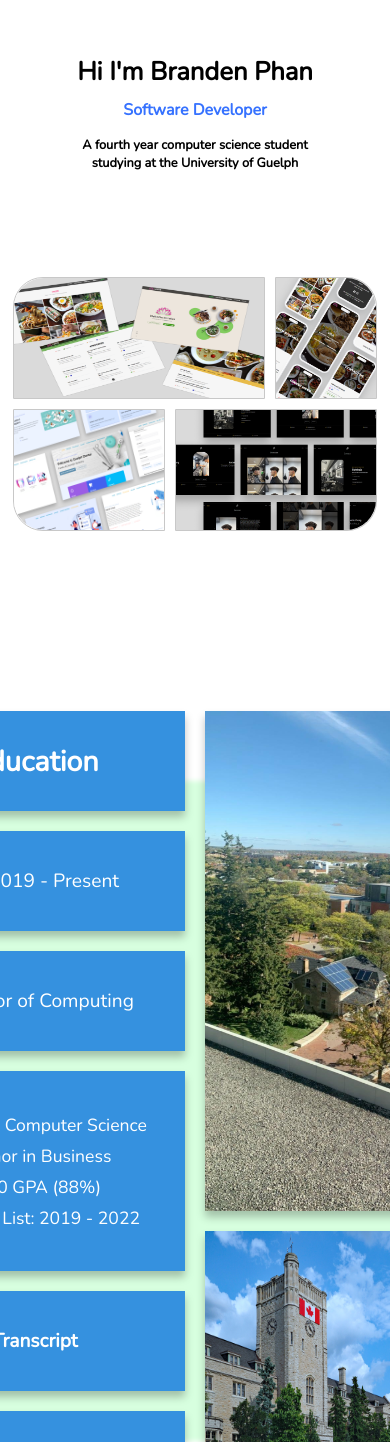
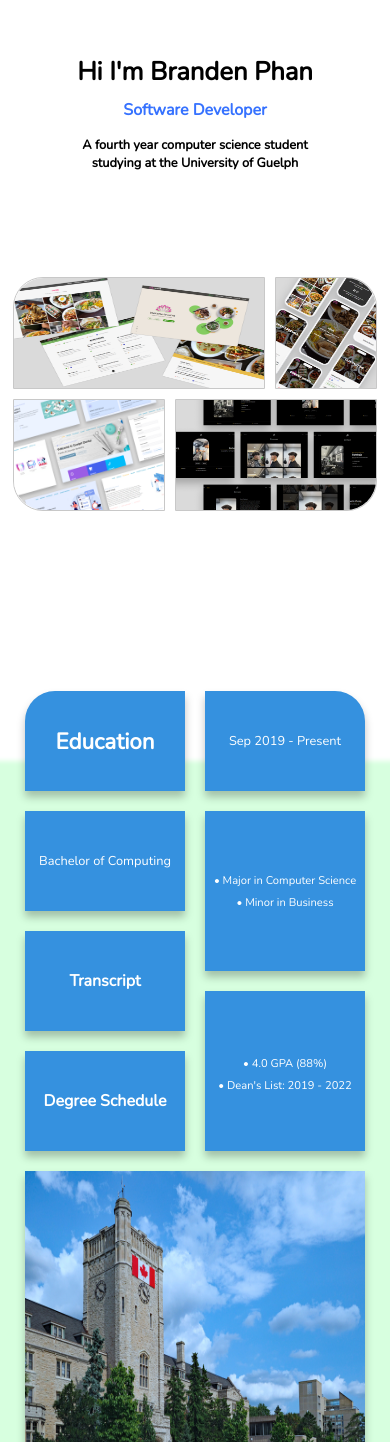
Before and after one commit to brandenphan/Portfolio-v2, a React (Create React App) app: page /home in a window 390 px wide. Shown: the part 126-1568 px from the top of the page. Built offline with nearby package versions, Linux system fonts and the light colour scheme.

Commit message:
added responsiveness to education

```diff
--- a/src/Components/Education.js
+++ b/src/Components/Education.js
@@ -2,27 +2,31 @@ import styled from "styled-components";
 import Home6 from "../Images/home6.jpg";
 import Home7 from "../Images/home7.jpg";
 import transcript from '../Images/transcript.pdf';
+import { useWidth } from "../Context/WidthContext";
 
-const Education = () => (
+const Education = () => {
+    const { width } = useWidth();
+
+    return (
+        width > 800 ?
             <Container>
                 <GreenBackground />
-
                 <EducationContainer>
                     <LeftContainer>
                         <InformationContainer style={{height: "100px", borderRadius: "30px 0px 0px 0px"}}>
-                    <Text style={{fontSize: "1.8rem", fontWeight: "bold"}}>Education</Text>
+                            <Text style={{fontSize: width > 1000 ? "1.8rem" : "1.6rem", fontWeight: "bold"}}>Education</Text>
                         </InformationContainer>
                         <InformationContainer style={{marginTop: "20px", height: "100px"}}>
-                    <Text style={{fontSize: "1.2rem"}}>Sep 2019 - Present</Text>
+                            <Text style={{fontSize: width > 1000 ? "1.2rem" : "1rem"}}>Sep 2019 - Present</Text>
                         </InformationContainer>
                         <InformationContainer style={{marginTop: "20px", height: "100px"}}>
                             <Text style={{fontSize: "1.2rem"}}>Bachelor of Computing</Text>
                         </InformationContainer>
                         <InformationContainer style={{marginTop: "20px", height: "200px", flexDirection: "column"}}>
-                    <Text style={{fontSize: "1.1rem", margin: "0"}}>• Major in Computer Science</Text>
-                    <Text style={{fontSize: "1.1rem", margin: "0", marginTop: "7px"}}>• Minor in Business</Text>
-                    <Text style={{fontSize: "1.1rem", margin: "0", marginTop: "7px"}}>• 4.0 GPA (88%)</Text>
-                    <Text style={{fontSize: "1.1rem", margin: "0", marginTop: "7px"}}>• Dean's List: 2019 - 2022</Text>
+                            <Text style={{fontSize: width > 1000 ? "1.1rem" : "0.9rem", margin: "0"}}>• Major in Computer Science</Text>
+                            <Text style={{fontSize: width > 1000 ? "1.1rem" : "0.9rem", margin: "0", marginTop: "7px"}}>• Minor in Business</Text>
+                            <Text style={{fontSize: width > 1000 ? "1.1rem" : "0.9rem", margin: "0", marginTop: "7px"}}>• 4.0 GPA (88%)</Text>
+                            <Text style={{fontSize: width > 1000 ? "1.1rem" : "0.9rem", margin: "0", marginTop: "7px"}}>• Dean's List: 2019 - 2022</Text>
                         </InformationContainer>
                         <StyledAnchor href={transcript} target="_blank">
                             <Button>
@@ -36,17 +40,61 @@ const Education = () => (
                         </StyledAnchor>
                     </LeftContainer>
                     <RightContainer>
-                <div style={{width: "300px", height: "500px", borderRadius: "0px 30px 0px 0px"}}>
+                        <div style={{width: width > 800 ? "300px" : "250px", height: "500px", borderRadius: "0px 30px 0px 0px"}}>
                             <img src={Home6} alt="Home6" height="500px" width="300px" style={{borderRadius: "0px 30px 0px 0px", boxShadow: "0px 6px 8px 0px rgba(0,0,0,0.25)"}} />
                         </div>
-                <div style={{width: "300px", marginTop: "20px", height: "280px", borderRadius: "0px 0px 30px 0px"}}>
+                        <div style={{width: width > 800 ? "300px" : "250px", marginTop: "20px", height: "280px", borderRadius: "0px 0px 30px 0px"}}>
                             <img src={Home7} alt="Home7" height="280px" width="300px" style={{borderRadius: "0px 0px 30px 0px", boxShadow: "0px 6px 8px 0px rgba(0,0,0,0.25)"}} />
                         </div>
                     </RightContainer>
                 </EducationContainer>
-
             </Container>
-);
+        :
+            <Container>
+                <GreenBackground />
+                <div style={{position: "absolute", top: "0", width: "100vw"}}>
+                    <div style={{display: "flex", justifyContent: "center"}}>
+                        <InformationContainer style={{height: "100px", borderRadius: "30px 0px 0px 0px", marginLeft: "10px", marginRight: "10px"}}>
+                            <Text style={{fontSize: width > 1000 ? "1.8rem" : width > 500 ? "1.6rem" : "1.4rem", fontWeight: "bold"}}>Education</Text>
+                        </InformationContainer>
+                        <InformationContainer style={{height: "100px", borderRadius: "0px 30px 0px 0px", marginLeft: "10px", marginRight: "10px"}}>
+                            <Text style={{fontSize: width > 1000 ? "1.2rem" : width > 500 ? "1rem" : "0.8rem"}}>Sep 2019 - Present</Text>
+                        </InformationContainer>
+                    </div>
+                    <div style={{display: "flex", justifyContent: "center", marginTop: "20px"}}>
+                        <div>
+                            <InformationContainer style={{height: "100px", borderRadius: "0px 0px 0px 0px", marginLeft: "10px", marginRight: "10px"}}>
+                                <Text style={{fontSize: width > 1000 ? "1.2rem" : width > 500 ? "1rem" : "0.8rem"}}>Bachelor of Computing</Text>
+                            </InformationContainer>
+                            <StyledAnchor href={transcript} target="_blank">
+                                <Button>
+                                    <ButtonText>Transcript</ButtonText>
+                                </Button>
+                            </StyledAnchor>
+                            <StyledAnchor href="https://www.uoguelph.ca/registrar/calendars/undergraduate/2019-2020/c10/c10bcomp-sofs.shtml" target="_blank">
+                                <Button style={{borderRadius: "0px 0px 0px 0px"}}>
+                                    <ButtonText>Degree Schedule</ButtonText>
+                                </Button>
+                            </StyledAnchor>
+                        </div>
+                        <div>
+                            <InformationContainer style={{height: "160px", flexDirection: "column", marginLeft: "10px", marginRight: "10px"}}>
+                                <Text style={{fontSize: width > 1000 ? "1.1rem" : width > 500 ? "0.9rem" : "0.7rem", margin: "0"}}>• Major in Computer Science</Text>
+                                <Text style={{fontSize: width > 1000 ? "1.1rem" : width > 500 ? "0.9rem" : "0.7rem", margin: "0", marginTop: "7px"}}>• Minor in Business</Text>
+                            </InformationContainer>
+                            <InformationContainer style={{marginTop: "20px", height: "160px", flexDirection: "column", marginLeft: "10px", marginRight: "10px"}}>
+                                <Text style={{fontSize: width > 1000 ? "1.1rem" : width > 500 ? "0.9rem" : "0.7rem", margin: "0", marginTop: "7px"}}>• 4.0 GPA (88%)</Text>
+                                <Text style={{fontSize: width > 1000 ? "1.1rem" : width > 500 ? "0.9rem" : "0.7rem", margin: "0", marginTop: "7px"}}>• Dean's List: 2019 - 2022</Text>
+                            </InformationContainer>
+                        </div>
+                    </div>
+                    <div style={{marginTop: "20px", display: "flex", justifyContent: "center"}}>
+                        <img src={Home7} alt="" height={width > 700 ? "600px" : width > 600 ? "500px" : width > 500 ? "450px" : "350px"} width={width > 700 ? "620px" : width > 600 ? "520px" : width > 500 ? "420px" : "340px"} style={{boxShadow: "0px 6px 8px 0px rgba(0,0,0,0.25)", borderRadius: "0px 0px 30px 30px"}} />
+                    </div>
+                </div>
+            </Container>
+    )
+};
 
 export default Education;
 
@@ -62,6 +110,11 @@ const Container = styled.div`
     width: 100vw;
     position: relative;
     height: 1000px;
+
+    @media (max-width: 800px) {
+        flex-direction: column;
+        height: 1200px;
+    }
 `;
 
 const GreenBackground = styled.div`
@@ -72,6 +125,18 @@ const GreenBackground = styled.div`
     margin-top: 80px;
     background-color: #D7FFDF;
     box-shadow: 0 0 5px 10px #D7FFDF;
+
+    @media (max-width: 800px) {
+        height: 830px;
+    }
+
+    @media (max-width: 700px) {
+        height: 760px;
+    }
+
+    @media (max-width: 500px) {
+        height: 680px;
+    }
 `;
 
 const EducationContainer = styled.div`
@@ -104,6 +169,18 @@ const InformationContainer = styled.div`
     justify-content: center;
     align-items: center;
     box-shadow: 0px 6px 8px 0px rgba(0,0,0,0.25);
+
+    @media (max-width: 700px) {
+        width: 250px;
+    }
+
+    @media (max-width: 600px) {
+        width: 200px
+    }
+
+    @media (max-width: 500px) {
+        width: 160px;
+    }
 `;
 
 const StyledAnchor = styled.a`
@@ -136,6 +213,18 @@ const Button = styled.button`
         transition: 0s;
         background-color: #1A87E2;
     }
+
+    @media (max-width: 700px) {
+        width: 250px;
+    }
+
+    @media (max-width: 600px) {
+        width: 200px
+    }
+
+    @media (max-width: 500px) {
+        width: 160px;
+    }
 `;
 
 const ButtonText = styled.p`
@@ -143,4 +232,8 @@ const ButtonText = styled.p`
     font-family: Nunito;
     font-weight: bold;
     color: white;
+
+    @media (max-width: 500px) {
+        font-size: 1rem;
+    }
 `;
--- a/src/Components/InitialCollage.js
+++ b/src/Components/InitialCollage.js
@@ -98,6 +98,6 @@ const ImageContainer = styled.div`
     }
 
     @media (max-width: 500px) {
-        height: 120px;
+        height: 110px;
     }
 `;
```
Lines whose indentation alone changed are shown as unchanged.
